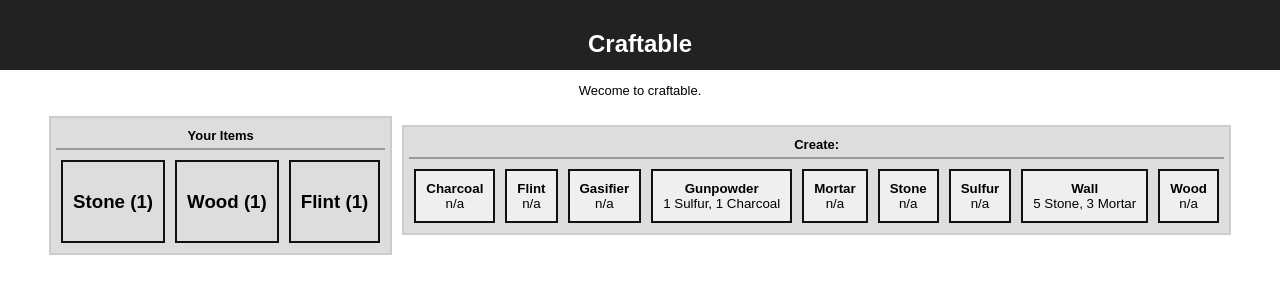
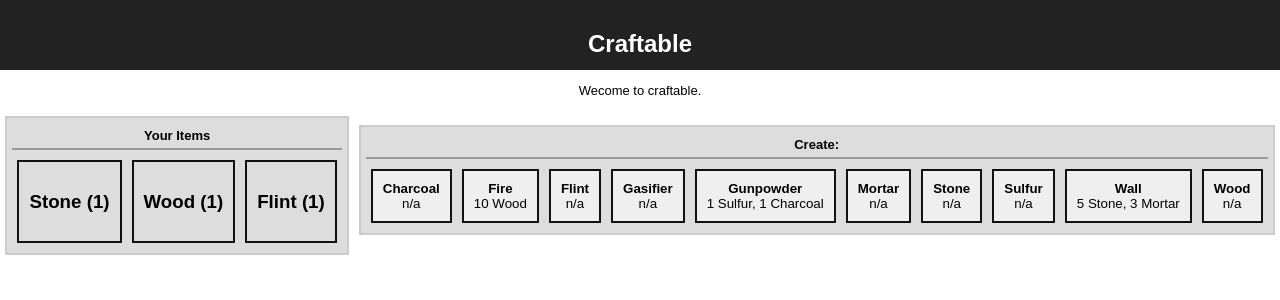
Before and after one commit to nym/craftable, a React (Create React App) app: page / in a window 1280 px wide. Shown: the top 300 px of the page. Built offline with nearby package versions, Linux system fonts and the light colour scheme.

Commit message:
Adding Fire item.

```diff
--- /dev/null
+++ b/src/items/Fire.js
@@ -0,0 +1,22 @@
+import Item from '../Item';
+
+class Fire extends Item {
+	constructor(name) {
+    	super("Fire")
+	}
+
+	created() {
+		console.log("It's a fire. You can burn wood in it.");
+	}
+
+	destroy() {
+		console.log("Scattered the fire. It's just hot ash now.")
+	}
+
+	light() {
+		// requires a flint
+	}
+}
+Fire.cost = {"Wood": 10}
+
+export default Fire;
--- a/src/items/index.js
+++ b/src/items/index.js
@@ -2,6 +2,7 @@ export {default as Wood} from './Wood'
 export {default as Stone} from './Stone'
 export {default as Flint} from './Flint'
 
+export {default as Fire} from './Fire'
 export {default as Charcoal} from './Charcoal'
 export {default as Gunpowder} from './Gunpowder'
 export {default as Sulfur} from './Sulfur'
```
